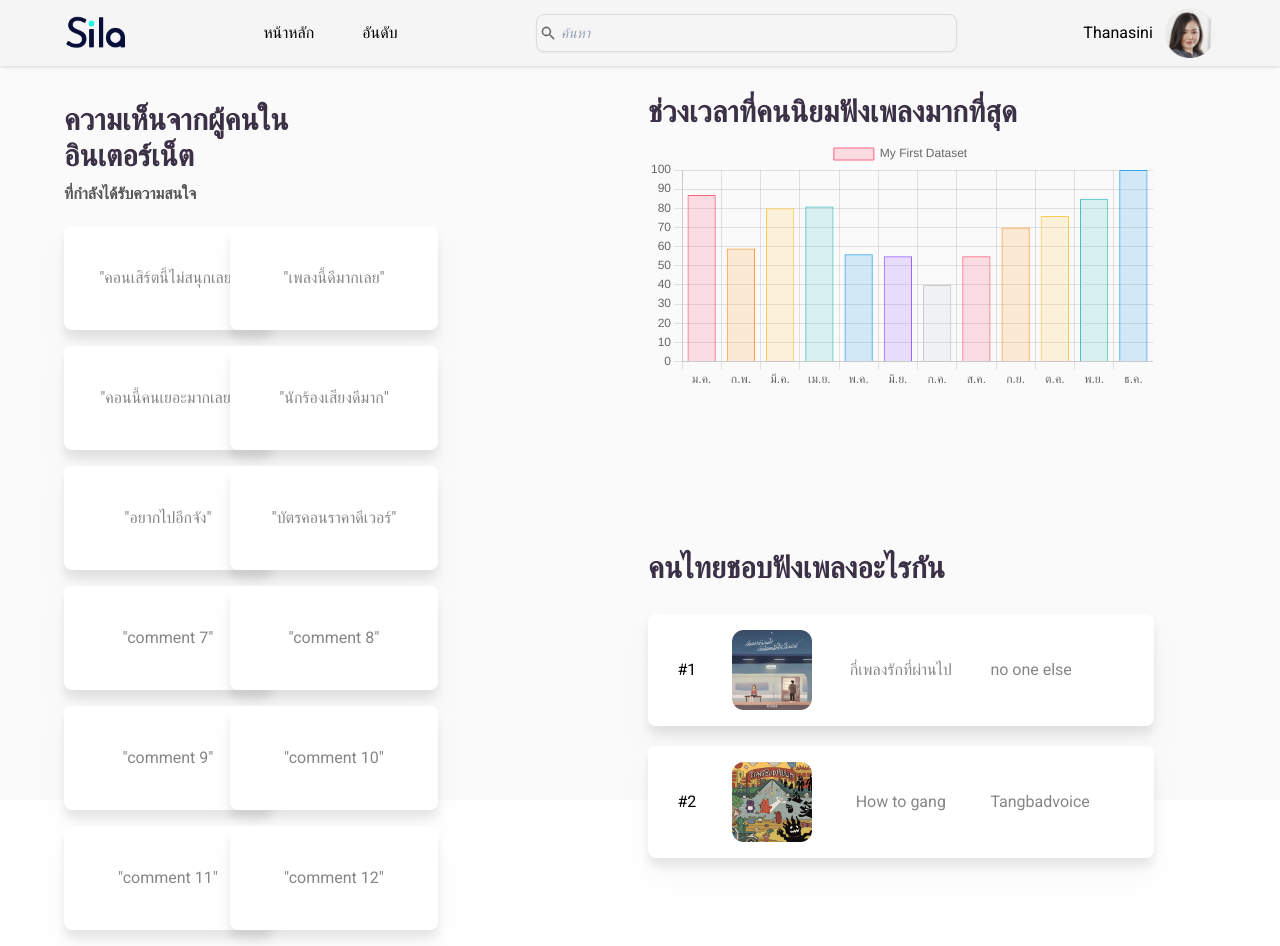
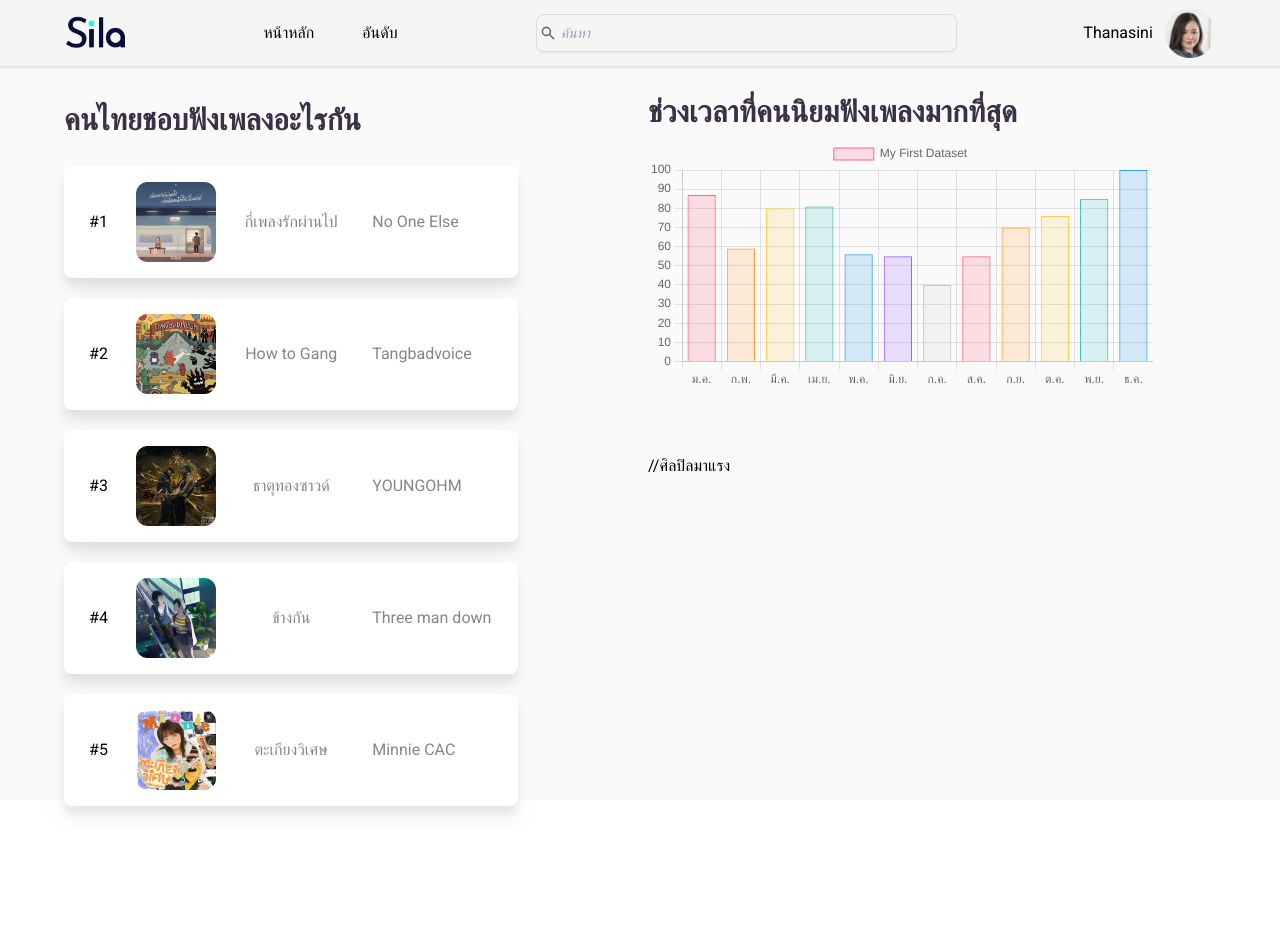
Before and after one commit to ThanachotD/Frontend-Sila, a Next.js app: page /home in a window 1280 px wide. After the commit the page ends 826 px from the top, so only its background shows below. Built offline with nearby package versions, Linux system fonts and the light colour scheme.

Commit message:
Update Home (Change workspace NotFinish)

```diff
--- a/src/components/home/favoritesongs.tsx
+++ b/src/components/home/favoritesongs.tsx
@@ -1,10 +1,31 @@
 import React from "react";
 import Image from "next/image";
-import pic1 from "./musicPic/Music_Pic_1.png";
-import pic2 from "./musicPic/Music_Pic_2.png";
+import pic0 from "../ranking/rankPic/pic0.png";
+import pic1 from "../ranking/rankPic/pic1.png";
+import pic2 from "../ranking/rankPic/pic2.png";
+import pic3 from "../ranking/rankPic/pic3.png";
+import pic4 from "../ranking/rankPic/pic4.png";
 
-const musicFev = {songname:["กี่เพลงรักที่ผ่านไป","How to gang"],artist:["no one else","Tangbadvoice"]};
+const musicFev = {
+  songname: [
+    "กี่เพลงรักผ่านไป",
+    "How to Gang",
+    "ธาตุทองซาวด์",
+    "ข้างกัน",
+    "ตะเกียงวิเศษ",
+    "OMG",
+  ],
+  artist: [
+    "No One Else",
+    "Tangbadvoice",
+    "YOUNGOHM",
+    "Three man down",
+    "Minnie CAC",
+    "Newjeans",
+  ],
+};
 
+const pics = [pic0, pic1, pic2, pic3, pic4];
 
 const favoritesong = () => {
   return (
@@ -15,35 +36,22 @@ const favoritesong = () => {
         </h1>
       </div>
 
-      <div className="grid grid-cols-6 grid-rows-1 gap-2 bg-white drop-shadow-xl rounded-lg h-28 mb-5">
+      {[...Array(5)].map((_, i) => (
+        <div key={i} className="grid grid-cols-6 grid-rows-1 gap-2 bg-white drop-shadow-xl rounded-lg h-28 mb-5">
           <div className="col-span-1 flex items-center justify-center">
-          <h2>#1</h2>
+            <h2>#{i+1}</h2>
           </div>
           <div className="col-span-1 flex justify-center items-center">
-          <Image className="min-h-10 min-w-20 w-20 h-20"src={pic1} alt="Example image"/>
+            <Image className="min-h-10 min-w-20 w-20 h-20" src={pics[i]} alt="Example image"/>
           </div>
           <div className="col-span-2 flex justify-center items-center">
-            <h2 className="text-888585">{musicFev.songname[0]}</h2>
+            <h2 className="text-888585">{musicFev.songname[i]}</h2>
           </div>
           <div className="col-span-2 flex justify-start items-center">
-            <h2 className="text-888585">{musicFev.artist[0]}</h2>
+            <h2 className="text-888585">{musicFev.artist[i]}</h2>
           </div>
         </div>
-
-      <div className="grid grid-cols-6 grid-rows-1 gap-2 bg-white drop-shadow-xl rounded-lg h-28">
-        <div className="col-span-1 flex items-center justify-center">
-          <h2>#2</h2>
-        </div>
-        <div className="col-span-1 flex justify-center items-center">
-          <Image className="min-h-10 min-w-20 w-20 h-20"src={pic2} alt="Example image"/>
-        </div>
-        <div className="col-span-2 flex justify-center items-center">
-            <h2 className="text-888585">{musicFev.songname[1]}</h2>
-        </div>
-        <div className="col-span-2 flex justify-start items-center">
-            <h2 className="text-888585">{musicFev.artist[1]}</h2>
-        </div>
-      </div>
+      ))}
 
     </div>
   );
--- /dev/null
+++ b/src/components/home/wordcloud.tsx
@@ -0,0 +1,38 @@
+import React from 'react';
+import ReactWordcloud from 'react-wordcloud';
+import 'tippy.js/dist/tippy.css';
+import 'tippy.js/animations/scale.css';
+
+const words = [
+  { text: 'คอนจัสตินยกเลิก', value: 20 },
+  { text: 'The 1975', value: 10 },
+  { text: 'คอนLany', value: 5 },
+  { text: 'บลิ๊งมาไทย', value: 15 },
+  { text: 'Lisa', value: 25 },
+  { text: 'พี่ตูนวิ่ง', value: 30 },
+  { text: 'เราจะทำตามสัญญา', value: 10 },
+  { text: 'คอนตปท', value: 20 },
+  { text: 'คอนแบมๆ', value: 15 },
+  { text: 'แจคสันหวัง', value: 30 },
+];
+
+const WordCloud = () => {
+  const callbacks = {
+    onWordClick: console.log,
+    onWordMouseOver: console.log,
+    onWordMouseOut: console.log,
+  };
+
+  const options = {
+    rotations: 2,
+    rotationAngles: [-45, 0],
+  };
+
+  return (
+    <div className="w-full h-screen flex items-center justify-center bg-gray-100">
+      <ReactWordcloud words={words} callbacks={callbacks} options={options} />
+    </div>
+  );
+};
+
+export default WordCloud;
--- a/src/pages/home/index.tsx
+++ b/src/pages/home/index.tsx
@@ -24,14 +24,14 @@ const home = () => {
     <main className="bg-FAFAFA w-screen h-screen">
       <Navbar>
         <div className="grid grid-cols-2 grid-rows-2 gap-4">
-          <div className="col-span-1 row-span-2">
-            <Comment />
+          <div className="col-span-1 row-span-2 ml-16">
+          <FevSong />
           </div>
           <div className="col-span-1 row-span-1">
             <BarChart labels={labels} data={data} title="My First Dataset" />
           </div>
           <div className="col-span-1 row-span-1">
-            <FevSong />
+            //ศิลปิลมาแรง
           </div>
         </div>
       </Navbar>
```
Lines whose indentation alone changed are shown as unchanged.
